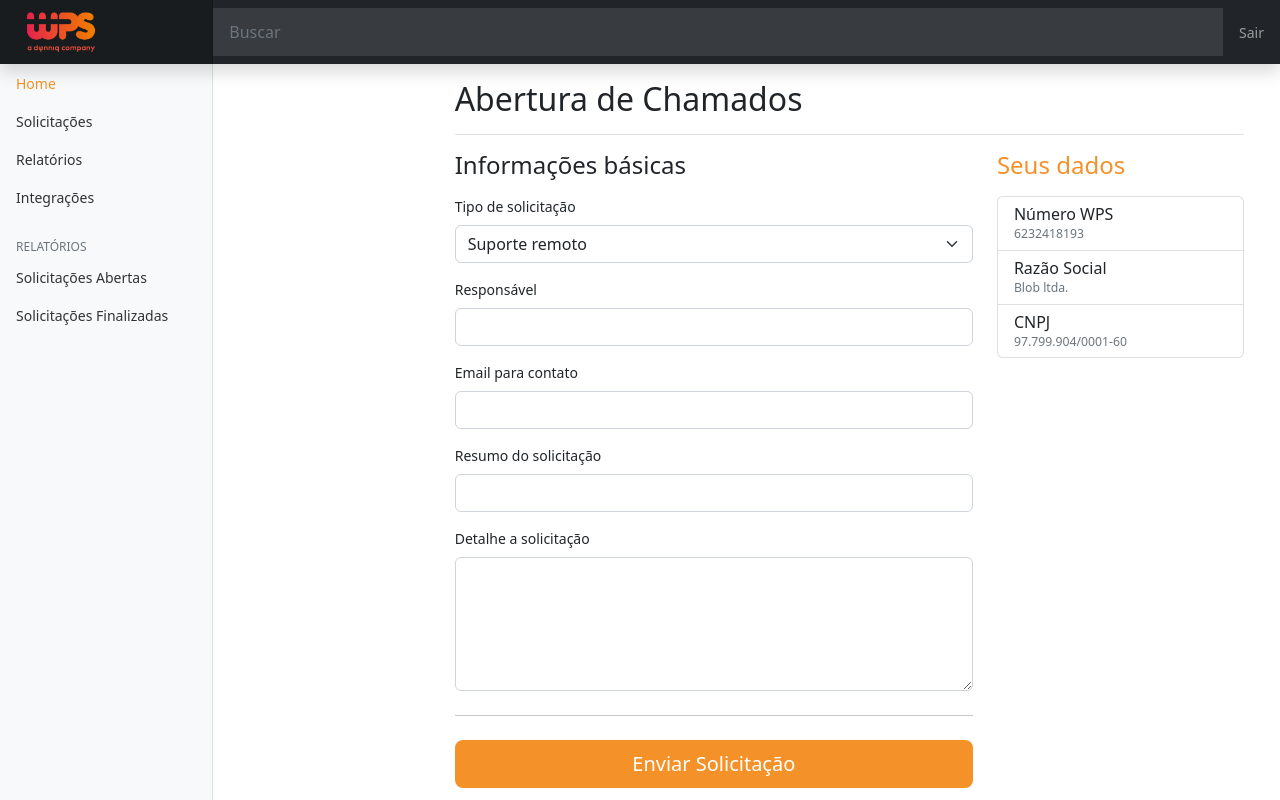
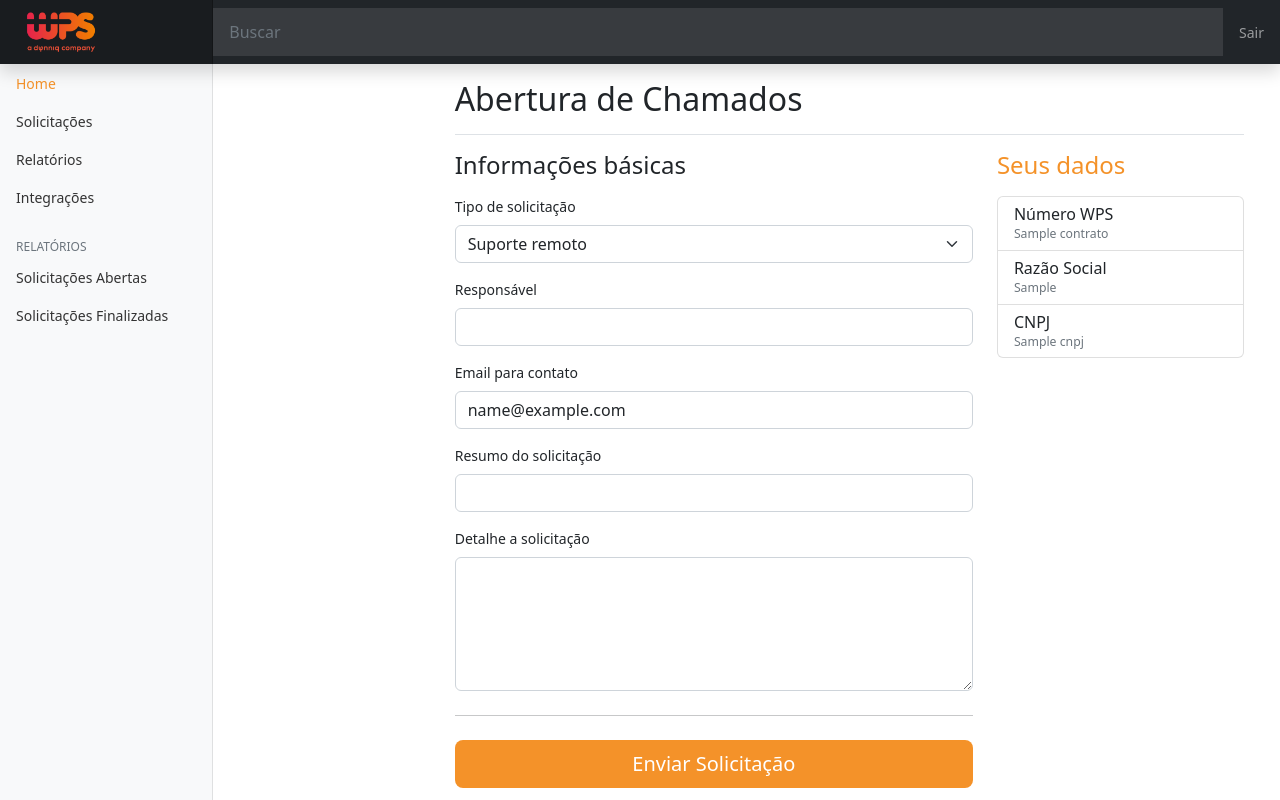
Before and after one commit to TamerOliveira/BLOB, a Flask app: template app/templates/index.html in a window 1280 px wide. Run offline with Flask 2, Linux system fonts and the light colour scheme; the template is opened without the code that fills it: most values are stand-ins (such as "Sample title", 1, 10 or a date in 2020); some libraries are stand-ins or nearby versions.

Commit message:
recebendo cnpj api

```diff
--- a/app/templates/index.html
+++ b/app/templates/index.html
@@ -24,21 +24,21 @@
                     <li class="list-group-item d-flex justify-content-between lh-sm">
                         <div>
                             <h6 class="my-0">Número WPS</h6>
-                            <small class="text-muted">6232418193</small>
+                            <small class="text-muted">{{contrato}}</small>
                         </div>
 
                     </li>
                     <li class="list-group-item d-flex justify-content-between lh-sm">
                         <div>
                             <h6 class="my-0">Razão Social</h6>
-                            <small class="text-muted">Blob ltda.</small>
+                            <small class="text-muted">{{razao_social}}</small>
                         </div>
 
                     </li>
                     <li class="list-group-item d-flex justify-content-between lh-sm">
                         <div>
                             <h6 class="my-0">CNPJ</h6>
-                            <small class="text-muted">97.799.904/0001-60</small>
+                            <small class="text-muted">{{cnpj}}</small>
                         </div>
 
                     </li>
@@ -81,7 +81,7 @@
                         <div class="col-12">
                             <label for="email" class="form-label">Email para contato<span
                                     class="text-muted"></span></label>
-                            <input type="email" class="form-control" id="email" name="email" placeholder="" required>
+                            <input type="email" class="form-control" id="email" name="email" value="{{email}}" required>
 
                         </div>
 
--- a/app/templates/login.html
+++ b/app/templates/login.html
@@ -46,6 +46,7 @@
 									</label>
 								</div>
 							</div>
+							<h3 class="text-center mb-4">{{erro}}</h3>
 							<div class="form-group">
 								<button type="submit" class="btn btn-primary rounded submit p-3 px-5">Acessar</button>
 							</div>
--- a/app/wps.py
+++ b/app/wps.py
@@ -8,4 +8,4 @@ def wpslogin(data):
 
     request = requests.post(url=url, json=data)
 
-    return request.json()
+    return request
```
Also changed, not shown: app/routes.py (+6 -2 lines), 1 other file.
